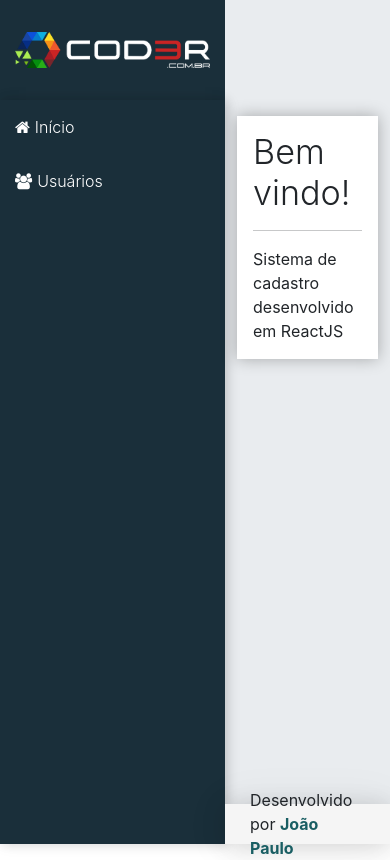
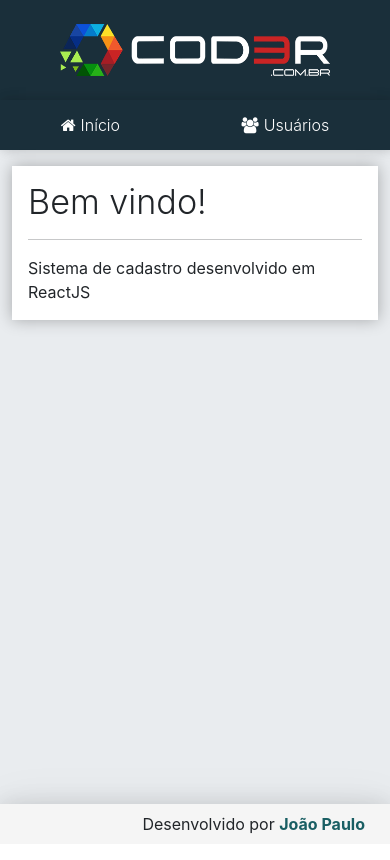
Before and after one commit to jpcchaves/Cadastro-Usuario-ReactJS, a React (Create React App) app in the folder frontend/: page / in a window 390 px wide. Built offline with nearby package versions, Linux system fonts and the light colour scheme.

Commit message:
responsividade adicionada

```diff
--- a/frontend/src/components/template/Logo.css
+++ b/frontend/src/components/template/Logo.css
@@ -9,3 +9,9 @@ aside.logo img {
     padding: 0px 15px;
     width: 100%;
 }
+
+@media(max-width: 576px){
+    aside.logo img {
+        width: 300px;
+    }
+}
--- a/frontend/src/components/template/Nav.css
+++ b/frontend/src/components/template/Nav.css
@@ -18,3 +18,22 @@ aside.menu-area{
 .menu a:hover{
     background: linear-gradient(135deg, var(--color-1) 0%, var(--color-4) 100%)
 }
+
+@media(max-width: 768px) {
+    .menu{
+        display: flex;
+        justify-content: flex-start;
+        align-items: center;
+    }
+
+    .menu a {
+        display: inline;
+        padding: 10px;
+        margin: 0;
+    }
+
+    .menu {
+        height: 100%;
+        justify-content: space-around;
+    }
+}
--- a/frontend/src/main/App.css
+++ b/frontend/src/main/App.css
@@ -1,5 +1,5 @@
-:root{
-    --bg-dark: #1A2F3A;
+:root {
+  --bg-dark: #1a2f3a;
   --color-1: #063940;
   --color-2: #195e63;
   --color-3: #3e838c;
@@ -9,20 +9,20 @@
 
   --logo-height: 100px;
   --header--height: 100px;
+  --menu-top-height: 50px;
   --aside-width: 225px;
   --footer-height: 40px;
 
-    --shadow:
-        0 2px 23px 0 rgba(0, 0, 0, 0.147),
-        0 2px 49px 0 rgba(0, 0, 0, 0.07);
+  --shadow: 0 2px 23px 0 rgba(0, 0, 0, 0.147), 0 2px 49px 0 rgba(0, 0, 0, 0.07);
 }
 
-*{
+* {
   box-sizing: border-box;
-    font-family: -apple-system, BlinkMacSystemFont, 'Segoe UI', Roboto, Oxygen, Ubuntu, Cantarell, 'Open Sans', 'Helvetica Neue', sans-serif;
+  font-family: -apple-system, BlinkMacSystemFont, "Segoe UI", Roboto, Oxygen,
+    Ubuntu, Cantarell, "Open Sans", "Helvetica Neue", sans-serif;
 }
 
-.app{
+.app {
   margin: 0;
   display: grid;
   grid-template-columns: var(--aside-width) 1fr;
@@ -30,8 +30,7 @@
   grid-template-areas:
     "logo header"
     "menu content"
-        "menu footer"
-    ;
+    "menu footer";
   height: 100vh;
   background-color: var(--bg-color);
 }
@@ -44,7 +43,7 @@ header.header {
   grid-area: header;
 }
 
-aside.menu-area{
+aside.menu-area {
   grid-area: menu;
 }
 
@@ -55,3 +54,29 @@ main.content {
 footer.footer {
   grid-area: footer;
 }
+
+@media (max-width: 768px) {
+  .app {
+    grid-template-rows: var(--header--height) var(--menu-top-height) 1fr
+      var(--footer-height);
+    grid-template-columns: var(--aside-width) 1fr;
+    grid-template-areas:
+      "logo header"
+      "menu menu"
+      " content content"
+      " footer footer";
+  }
+}
+
+@media(max-width: 576px){
+    .app{
+        grid-template-rows: var(--logo-height) var(--menu-top-height) 1fr var(--footer-height);
+        grid-template-columns: 1fr;
+        grid-template-areas:
+            "logo"
+            "menu"
+            "content"
+            "footer"
+        ;
+    }
+}
```
Lines whose indentation alone changed are shown as unchanged.
